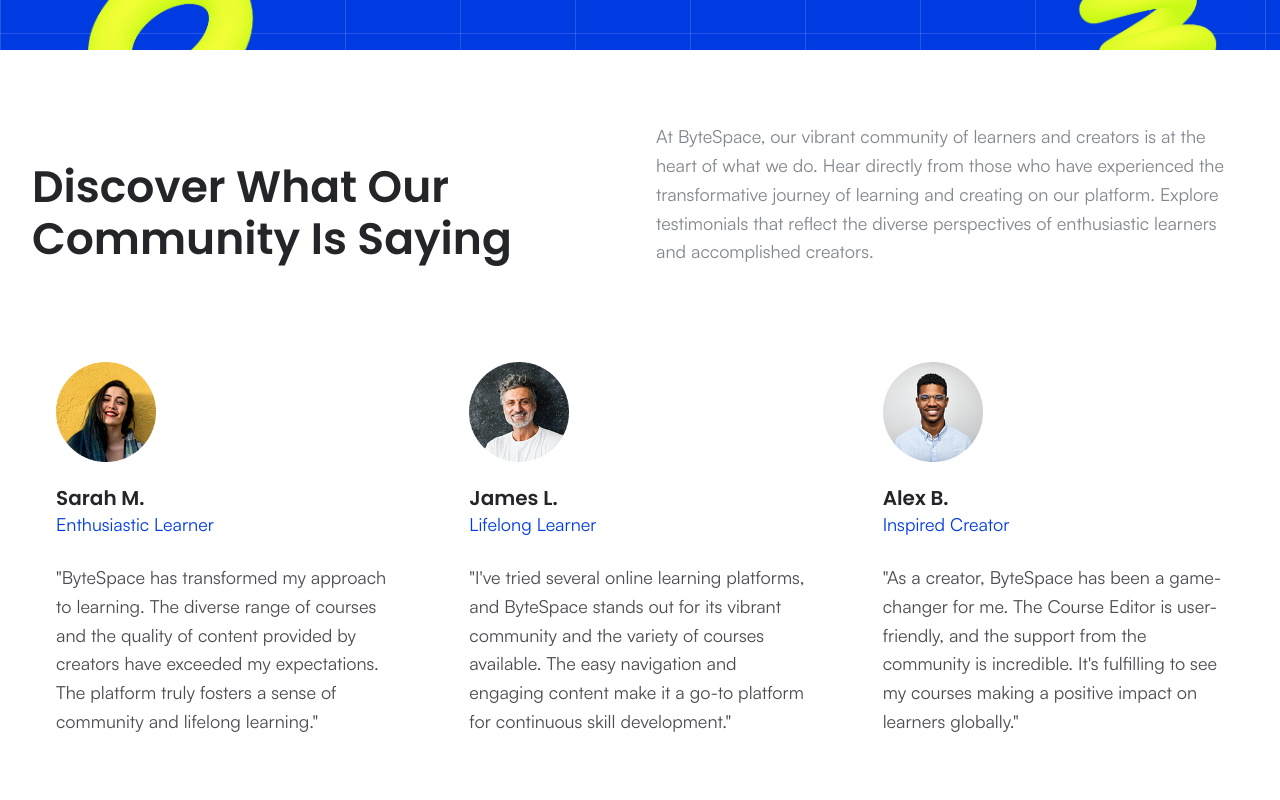
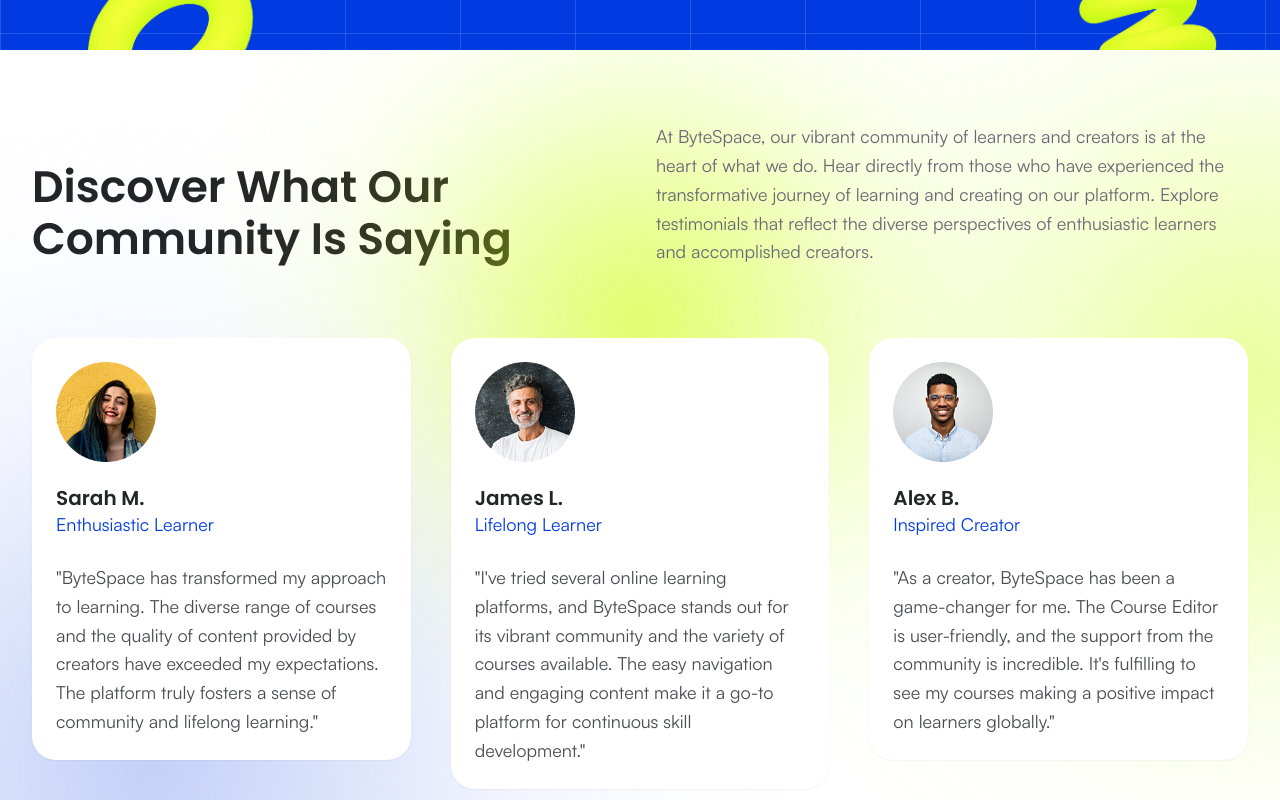
Before and after one commit to md-asikuzzaman/bytespace-frontend, a Next.js app: page / in a window 1280 px wide. Shown: the part 3320-4120 px from the top of the page. Built offline with nearby package versions, Linux system fonts and the light colour scheme.

Commit message:
fix: refactor testimonial section

```diff
--- a/src/app/(home)/_sections/TestimonialSection.tsx
+++ b/src/app/(home)/_sections/TestimonialSection.tsx
@@ -1,5 +1,6 @@
 import Container from "@/components/Container";
 import TestimonialCard from "@/components/TestimonialCard";
+import Image from "next/image";
 
 const testimonials = [
   {
@@ -27,7 +28,32 @@
 
 const TestimonialSection = () => {
   return (
-    <section className="mt-12 sm:mt-14 lg:mt-18">
+    <section className="pt-12 sm:pt-14 lg:pt-18 relative pb-14">
+      {/* Shape settings */}
+      <Image
+        src="/images/testimonials/shape-1.png"
+        alt="Shape"
+        width={200}
+        height={200}
+        objectFit="cover"
+        className="h-full w-auto absolute top-0 left-0 pointer-events-none"
+      />
+      <Image
+        src="/images/testimonials/shape-2.png"
+        alt="Shape"
+        width={200}
+        height={200}
+        objectFit="cover"
+        className="absolute top-0 left-1/2 h-full w-auto -translate-x-1/2 pointer-events-none"
+      />
+      <Image
+        src="/images/testimonials/shape-3.png"
+        alt="Shape"
+        width={200}
+        height={200}
+        objectFit="cover"
+        className="h-full w-auto absolute top-0 right-0 pointer-events-none"
+      />
       <Container>
         {/* Heading & Description */}
         <div className="flex flex-col gap-5 sm:gap-6 lg:flex-row lg:items-end lg:gap-8">
@@ -39,7 +65,7 @@
           </div>
 
           {/* Description */}
-          <p className="w-full max-w-229.25 text-body-l text-shuttlegray-400 satoshi-regular lg:flex-1">
+          <p className="w-full max-w-229.25 text-body-l text-shuttlegray-500 satoshi-regular lg:flex-1 z-10">
             At ByteSpace, our vibrant community of learners and creators is at
             the heart of what we do. Hear directly from those who have
             experienced the transformative journey of learning and creating on
@@ -49,7 +75,7 @@
         </div>
 
         {/* Testimonials */}
-        <div className="mt-10 grid grid-cols-1 gap-5 sm:mt-12 sm:grid-cols-2 sm:gap-6 lg:mt-18 lg:grid-cols-3">
+        <div className="mt-10 grid grid-cols-1 gap-5 sm:mt-12 sm:grid-cols-2 sm:gap-10 lg:mt-18 lg:grid-cols-3 items-baseline">
           {testimonials.map((testimonial) => (
             <TestimonialCard
               key={testimonial.name}
--- a/src/components/TestimonialCard.tsx
+++ b/src/components/TestimonialCard.tsx
@@ -9,7 +9,7 @@
 
 const TestimonialCard = ({ name, role, img, quote }: Props) => {
   return (
-    <div className="space-y-6 bg-white p-3 md:p-6 rounded-3xl">
+    <div className="space-y-6 bg-white p-3 md:p-6 rounded-3xl z-20 shadow-xs">
       <Image src={img} alt={name} width={100} height={100} />
       <div className="">
         <h3 className="text-heading-xs font-semibold text-shuttlegray-950">
```
